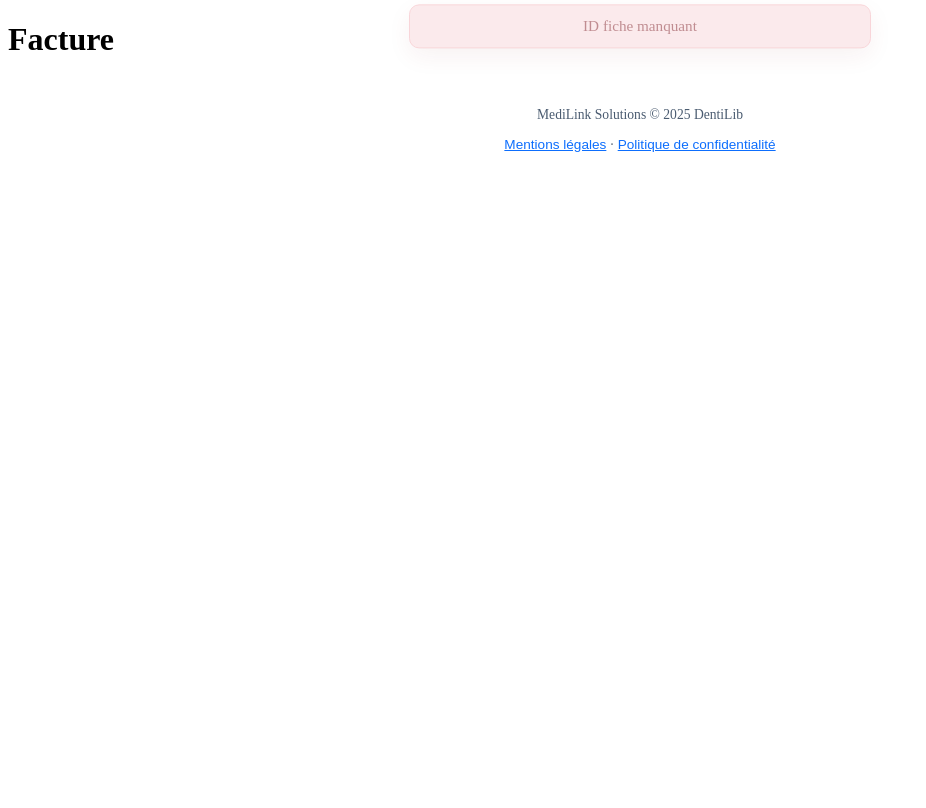
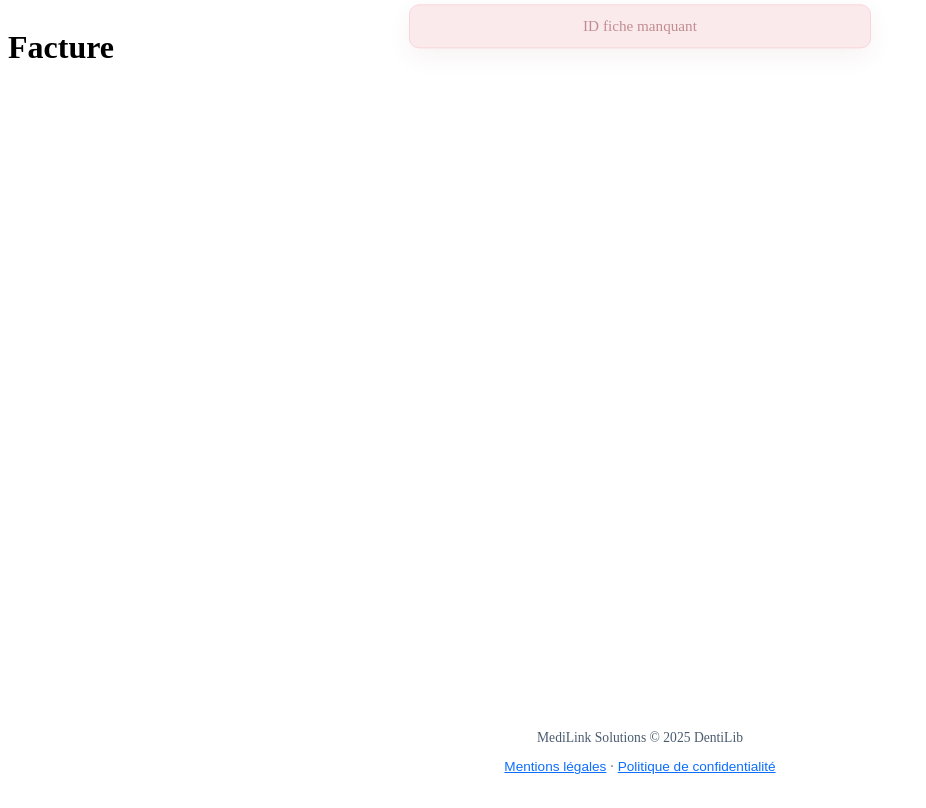
Before and after one commit to Wirzzan/DentiLib, a website: page public/facture.html in a window 1280 px wide. Shown: the whole page, without its empty margins (0-926 px from the left). Drawn offline with nearby package versions, Linux system fonts and the light colour scheme.

Commit message:
fix footer

```diff
--- a/public/styles/legal.css
+++ b/public/styles/legal.css
@@ -1,8 +1,20 @@
+html {
+  height: 100%;
+}
+
+body {
+  min-height: 100vh;
+  display: flex;
+  flex-direction: column;
+}
+
 .legal-footer-links {
   margin-top: 0.5rem;
 }
 
 footer {
+  flex-shrink: 0;
+  margin-top: auto;
   background: transparent;
   text-align: center;
   padding: 1.2rem;
```
